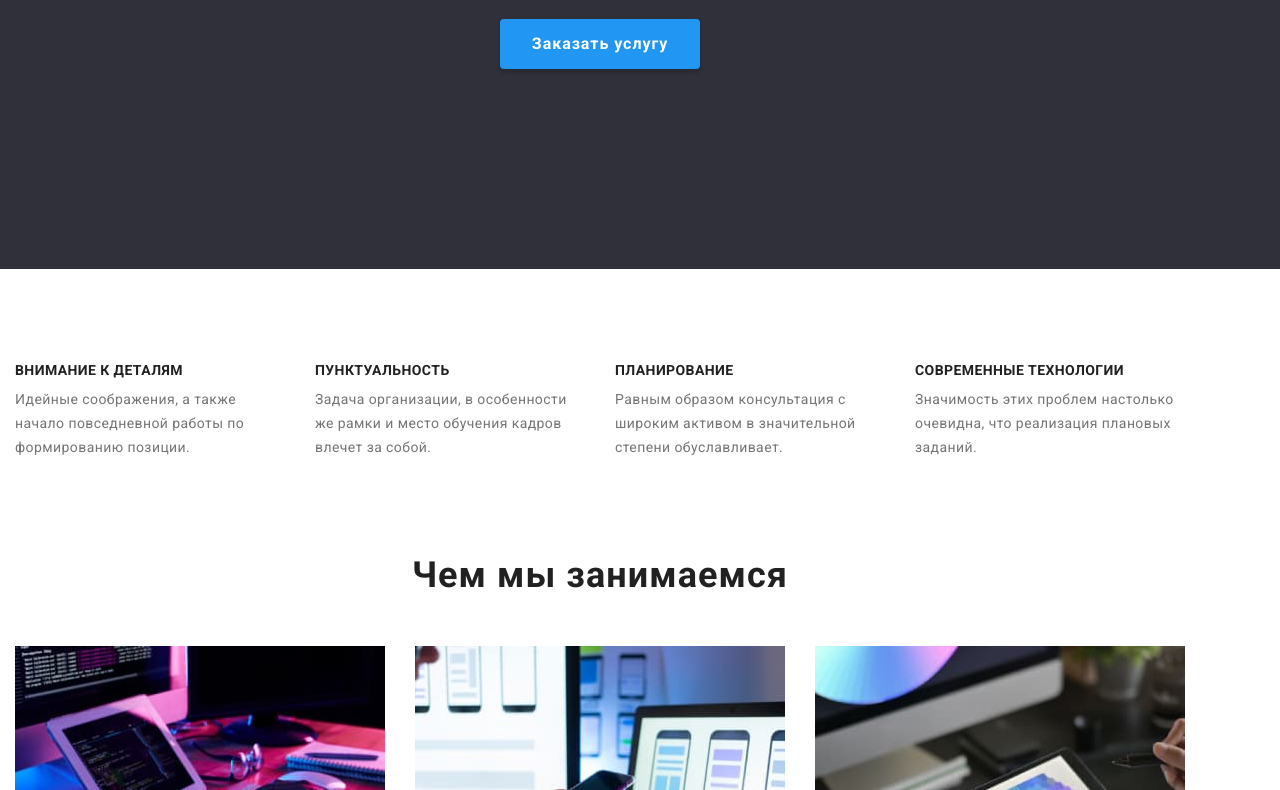
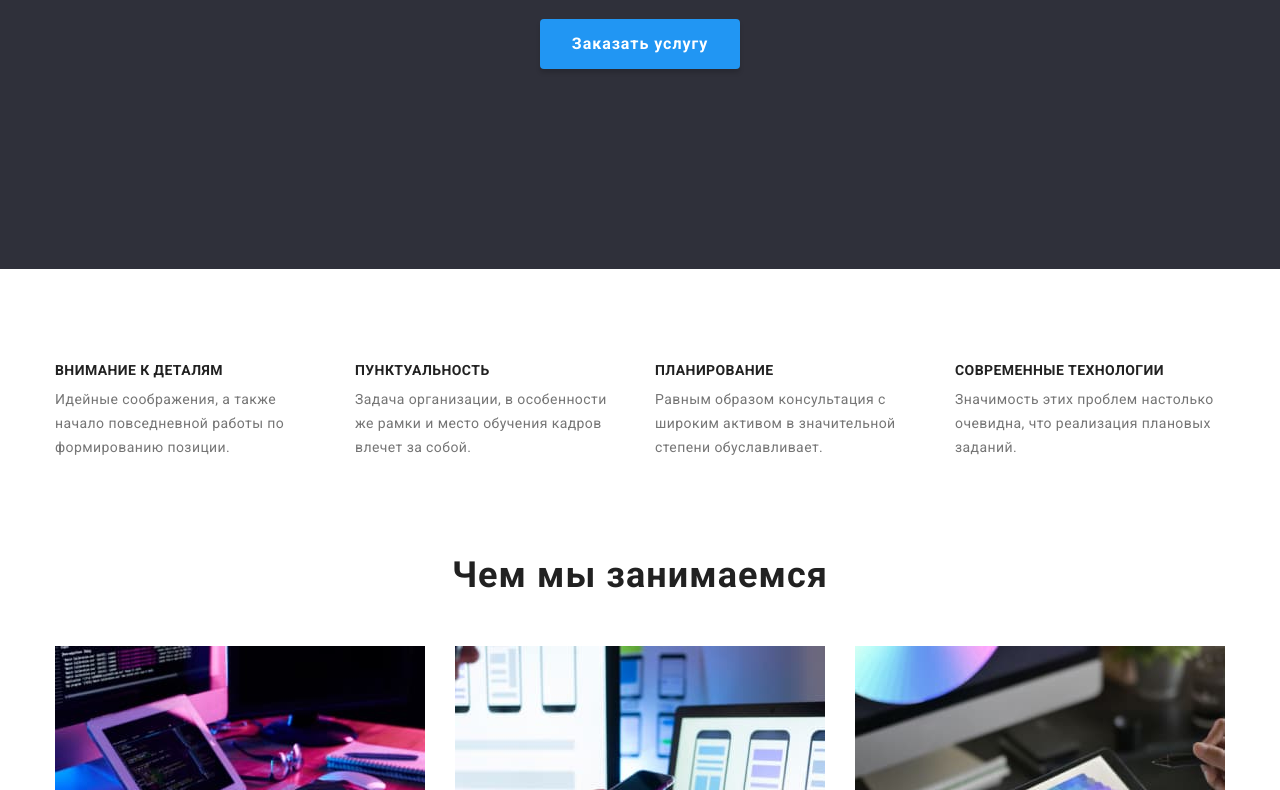
Before and after one commit to s2sbond/goit-markup-hw-03, a plain HTML site: page index.html in a window 1280 px wide. Shown: the part 412-1202 px from the top of the page. Drawn offline with nearby package versions, Linux system fonts and the light colour scheme.

Commit message:
change margin in container

```diff
--- a/css/styles.css
+++ b/css/styles.css
@@ -76,7 +76,10 @@ img {
   width: 1200px;
   padding-left: 15px;
   padding-right: 15px;
-  margin: o auto;
+  margin-left: auto;
+  margin-right: auto;
+  margin-bottom: 0;
+  margin-top: 0;
 }
 
 .section {
```
